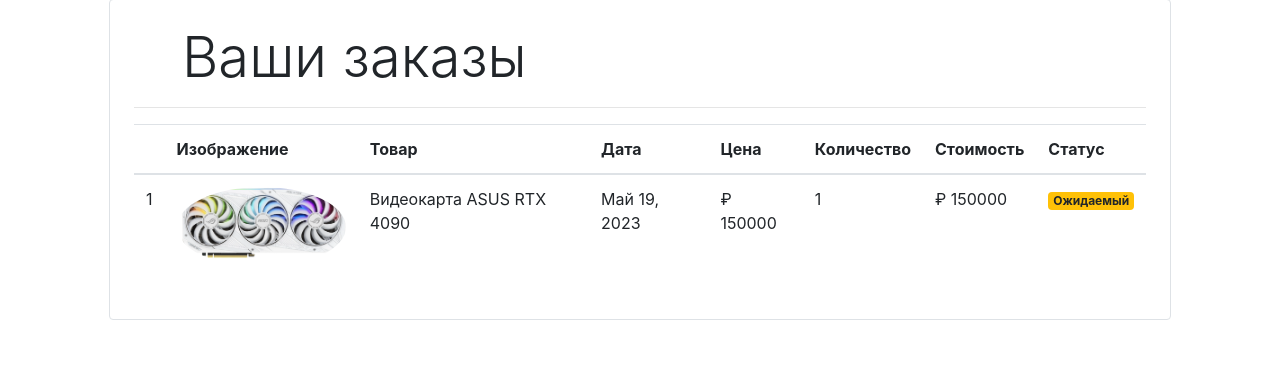
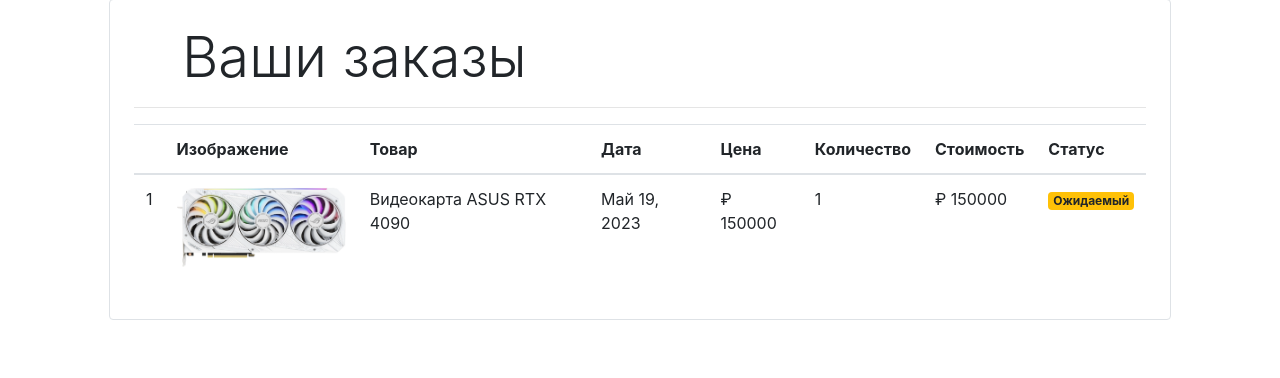
Before and after one commit to Rollest/MyShop-django, a Django app: template store/templates/orders.html in a window 1280 px wide. Shown: the part 96-474 px from the top of the page. Run offline with Django 3.2, Linux system fonts and the light colour scheme; the template is opened without the code that fills it: values that come from a table or form of the project are taken from there, others are empty; data comes from the database, SQL or seed files in the repository; some libraries are stand-ins or nearby versions.

Commit message:
Update orders.html

```diff
--- a/store/templates/orders.html
+++ b/store/templates/orders.html
@@ -26,7 +26,7 @@
                 {% for order in orders %}
                 <tr>
                     <td>{{forloop.counter}}</td>
-                    <td><img style="height: 80px;" class="rounded-circle" src="{{order.product.image.url}}" alt=""></td>
+                    <td><img style="height: 80px;" src="{{order.product.image.url}}" alt=""></td>
                     <td>{{order.product.name}}</td>
                     <td>{{order.date}}</td>
                     <td>{{order.price|currency}}</td>
```
